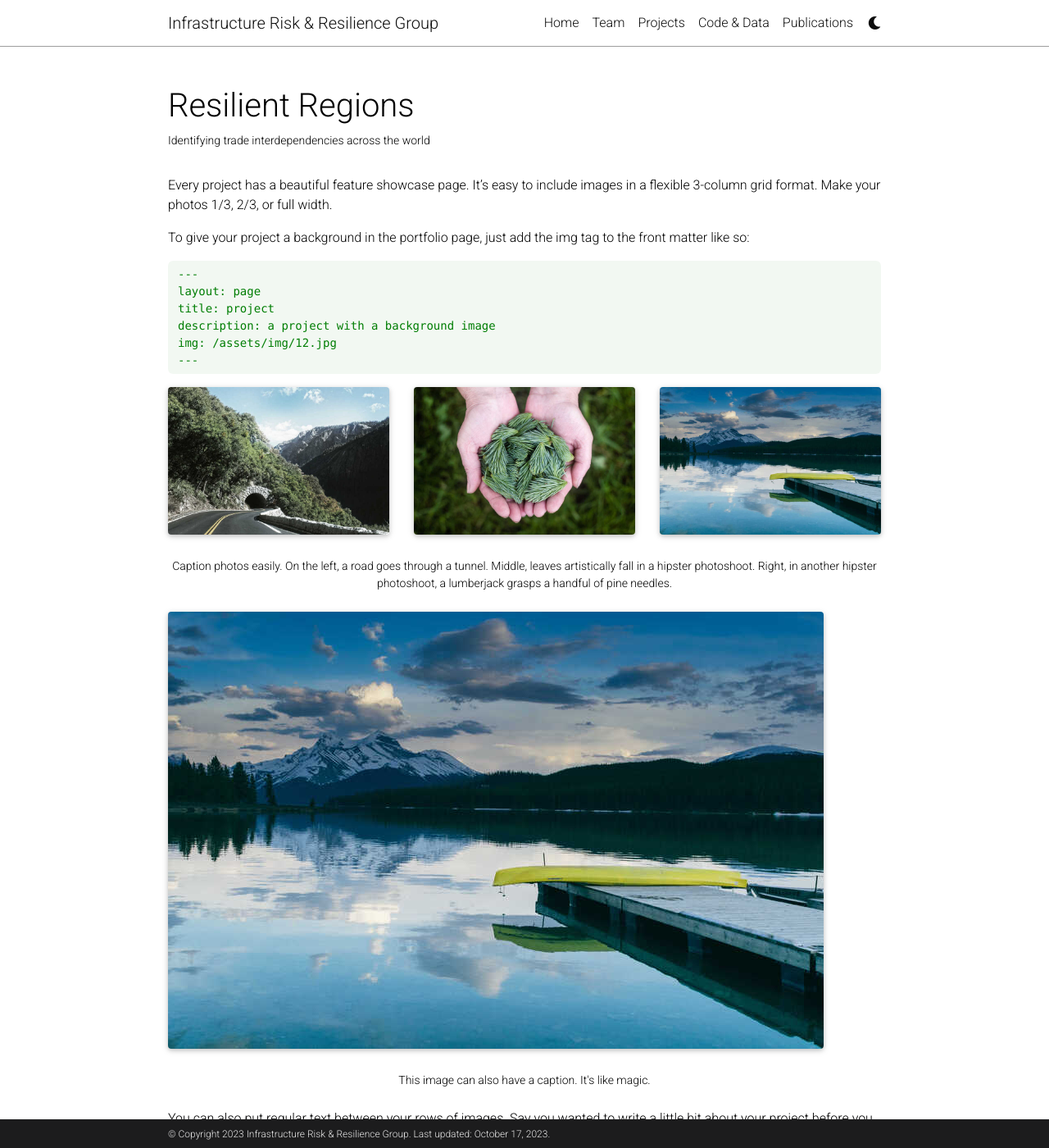
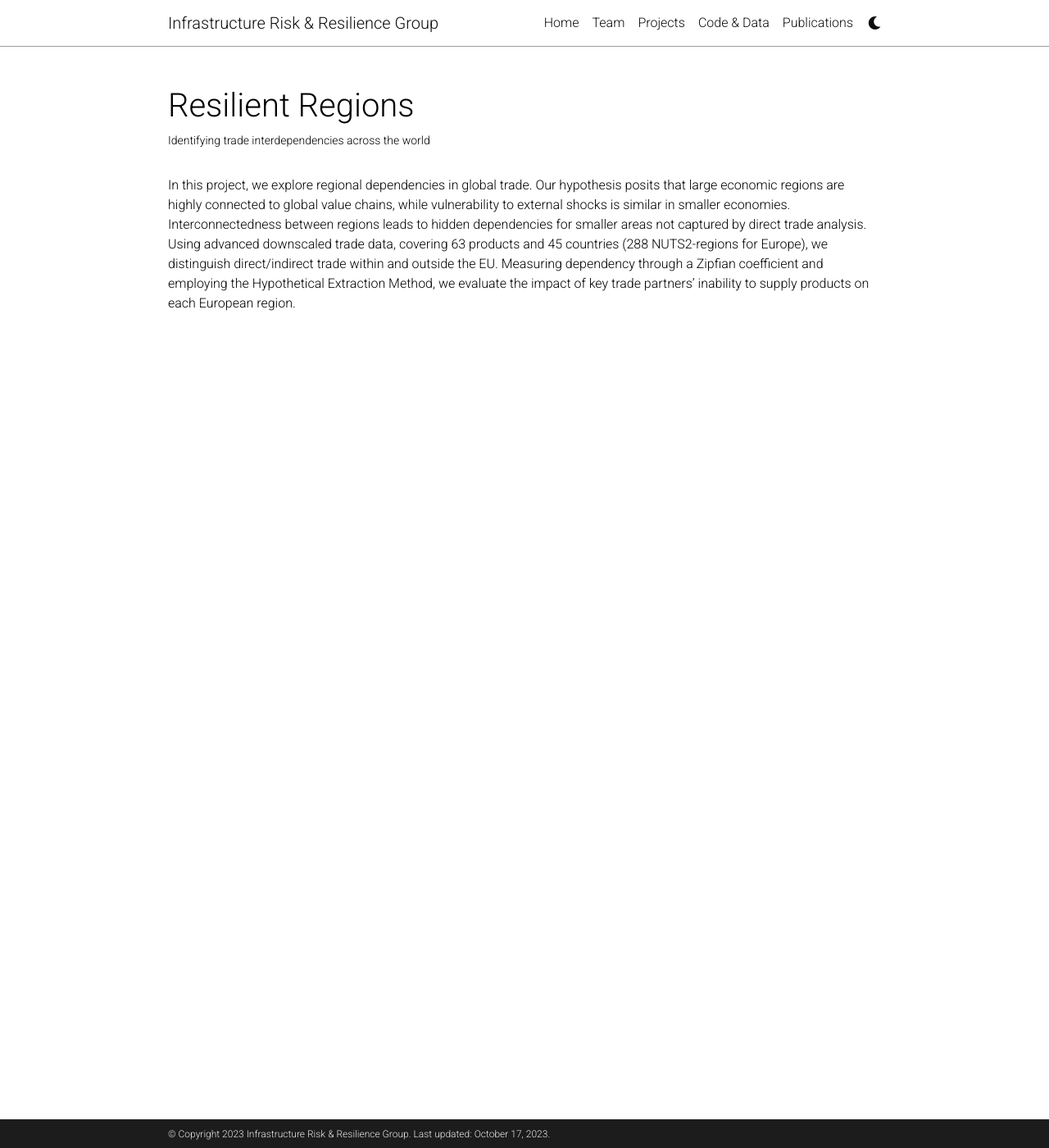
Before and after one commit to ElcoK/ResearchGroup, a Jekyll site: the page built from _projects/ResilientRegios.md, in a window 1280 px wide and 1400 px high. Shown: the whole window at 82% size. Built offline with Jekyll 4.4.1, drawn with Linux system fonts in a browser that asks for light colours; full-size pictures stand in for the smaller copies a plugin makes; comment, search, counter and statistics services are not loaded; a style sheet for code colours, icons or effects is not loaded; some of the changed text lies outside the part shown.

Commit message:
small update

````diff
--- a/_data/repositories.yml
+++ b/_data/repositories.yml
@@ -11,5 +11,3 @@ github_repos:
   - ElcoK/gmtra
   - osm-flex/osm-flex
   - snirandjan/CISI
-  - Mengqi-Ye/pg_risk_analysis
-  - joel-deplaen-ivm/detectron2-nso-test
--- a/_projects/ResilientRegios.md
+++ b/_projects/ResilientRegios.md
@@ -7,74 +7,4 @@ importance: 1
 category: NWO
 ---
 
-Every project has a beautiful feature showcase page.
-It's easy to include images in a flexible 3-column grid format.
-Make your photos 1/3, 2/3, or full width.
-
-To give your project a background in the portfolio page, just add the img tag to the front matter like so:
-
-    ---
-    layout: page
-    title: project
-    description: a project with a background image
-    img: /assets/img/12.jpg
-    ---
-
-<div class="row">
-    <div class="col-sm mt-3 mt-md-0">
-        {% include figure.html path="assets/img/1.jpg" title="example image" class="img-fluid rounded z-depth-1" %}
-    </div>
-    <div class="col-sm mt-3 mt-md-0">
-        {% include figure.html path="assets/img/3.jpg" title="example image" class="img-fluid rounded z-depth-1" %}
-    </div>
-    <div class="col-sm mt-3 mt-md-0">
-        {% include figure.html path="assets/img/5.jpg" title="example image" class="img-fluid rounded z-depth-1" %}
-    </div>
-</div>
-<div class="caption">
-    Caption photos easily. On the left, a road goes through a tunnel. Middle, leaves artistically fall in a hipster photoshoot. Right, in another hipster photoshoot, a lumberjack grasps a handful of pine needles.
-</div>
-<div class="row">
-    <div class="col-sm mt-3 mt-md-0">
-        {% include figure.html path="assets/img/5.jpg" title="example image" class="img-fluid rounded z-depth-1" %}
-    </div>
-</div>
-<div class="caption">
-    This image can also have a caption. It's like magic.
-</div>
-
-You can also put regular text between your rows of images.
-Say you wanted to write a little bit about your project before you posted the rest of the images.
-You describe how you toiled, sweated, *bled* for your project, and then... you reveal its glory in the next row of images.
-
-
-<div class="row justify-content-sm-center">
-    <div class="col-sm-8 mt-3 mt-md-0">
-        {% include figure.html path="assets/img/6.jpg" title="example image" class="img-fluid rounded z-depth-1" %}
-    </div>
-    <div class="col-sm-4 mt-3 mt-md-0">
-        {% include figure.html path="assets/img/11.jpg" title="example image" class="img-fluid rounded z-depth-1" %}
-    </div>
-</div>
-<div class="caption">
-    You can also have artistically styled 2/3 + 1/3 images, like these.
-</div>
-
-
-The code is simple.
-Just wrap your images with `<div class="col-sm">` and place them inside `<div class="row">` (read more about the <a href="https://getbootstrap.com/docs/4.4/layout/grid/">Bootstrap Grid</a> system).
-To make images responsive, add `img-fluid` class to each; for rounded corners and shadows use `rounded` and `z-depth-1` classes.
-Here's the code for the last row of images above:
-
-{% raw %}
-```html
-<div class="row justify-content-sm-center">
-    <div class="col-sm-8 mt-3 mt-md-0">
-        {% include figure.html path="assets/img/6.jpg" title="example image" class="img-fluid rounded z-depth-1" %}
-    </div>
-    <div class="col-sm-4 mt-3 mt-md-0">
-        {% include figure.html path="assets/img/11.jpg" title="example image" class="img-fluid rounded z-depth-1" %}
-    </div>
-</div>
-```
-{% endraw %}
+In this project, we explore regional dependencies in global trade. Our hypothesis posits that large economic regions are highly connected to global value chains, while vulnerability to external shocks is similar in smaller economies. Interconnectedness between regions leads to hidden dependencies for smaller areas not captured by direct trade analysis. Using advanced downscaled trade data, covering 63 products and 45 countries (288 NUTS2-regions for Europe), we distinguish direct/indirect trade within and outside the EU. Measuring dependency through a Zipfian coefficient and employing the Hypothetical Extraction Method, we evaluate the impact of key trade partners' inability to supply products on each European region.
````
